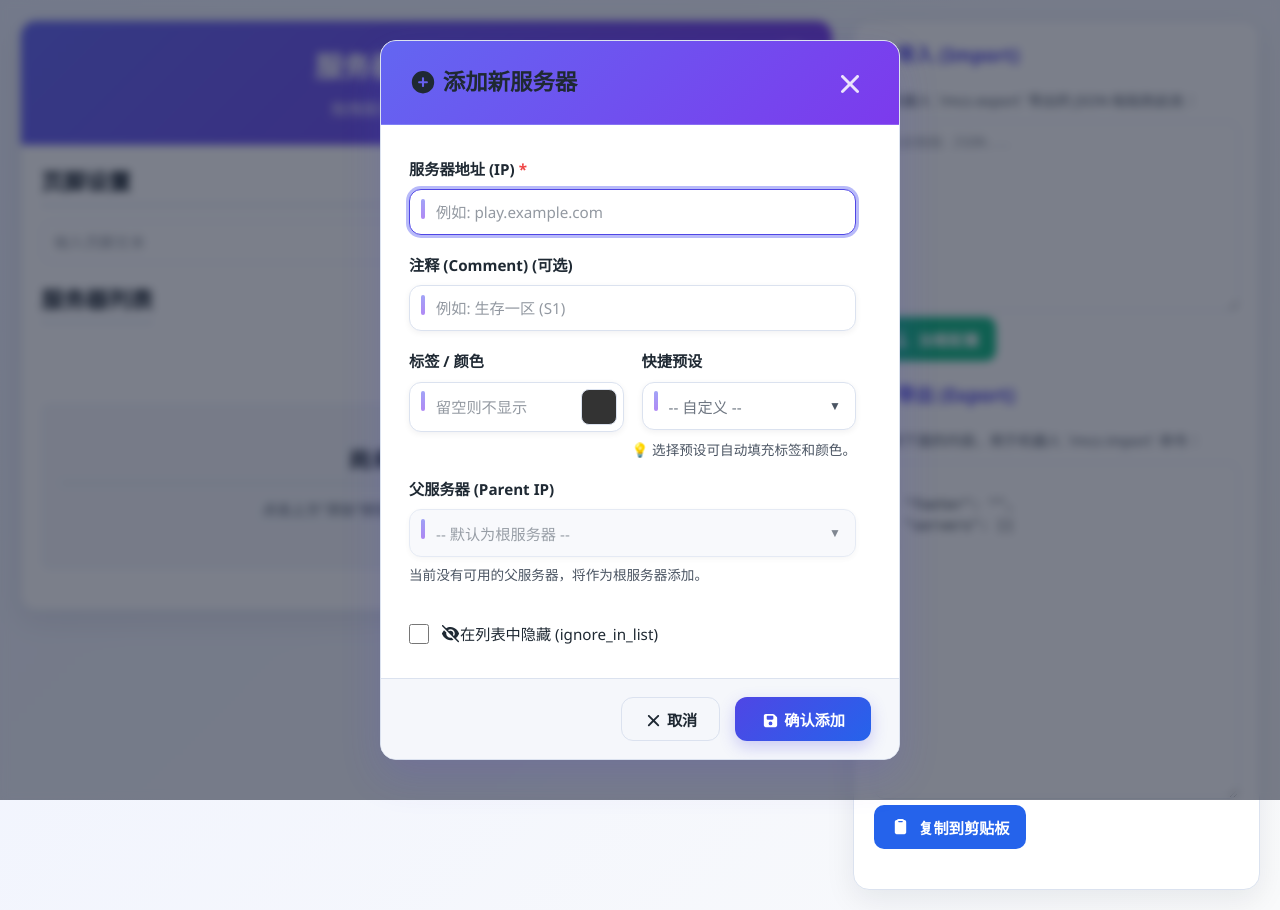
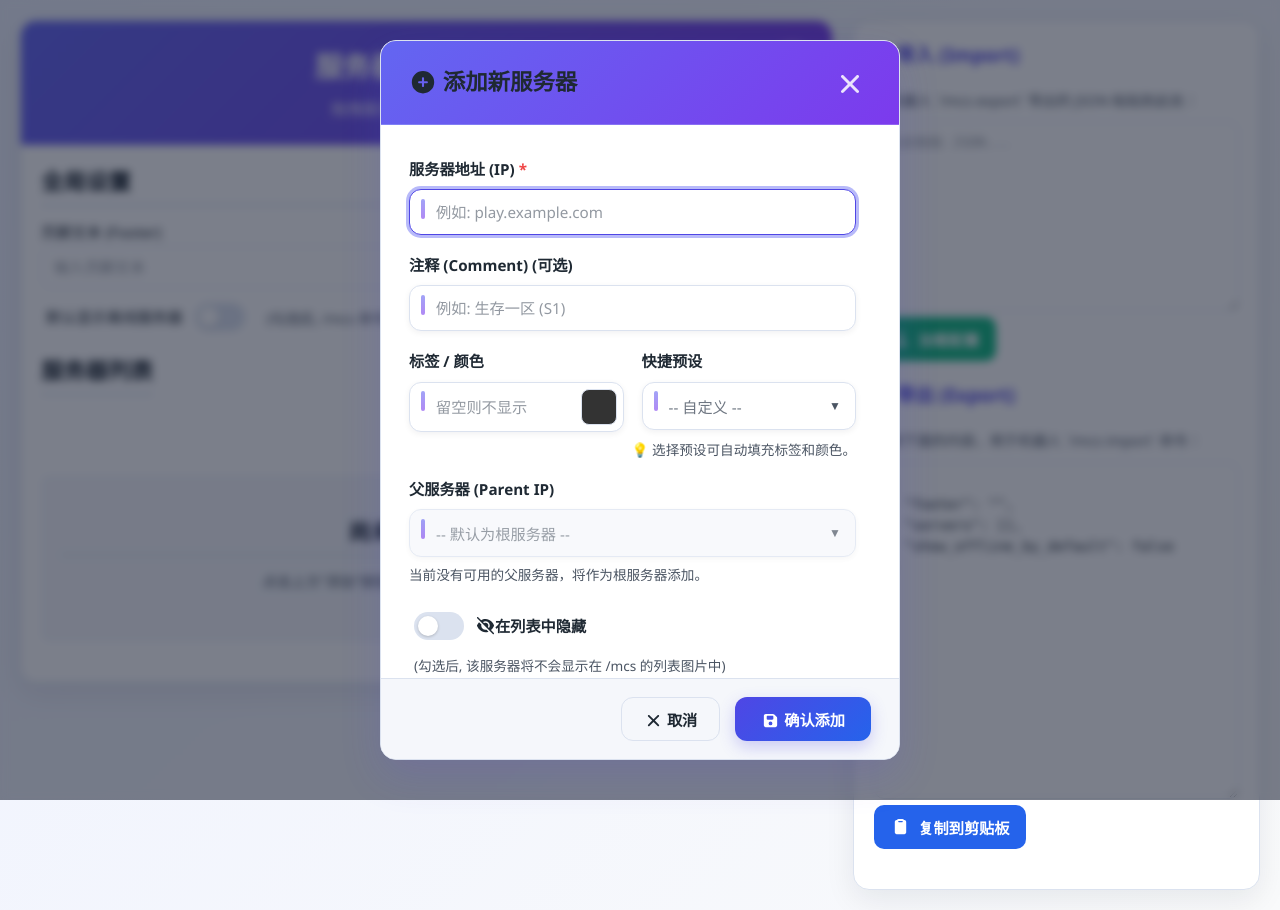
Before and after one commit to FlyingPig278/mcs-editor, a Vue app: page / in a window 1280 px wide. Both pictures are taken after a click on the button "+ 添加服务器". Built offline with nearby package versions, Linux system fonts and the light colour scheme; the HTML template or start-up script is replaced by a standard one.

Commit message:
feat: 新增全局配置选项，支持默认显示离线服务器功能

```diff
--- a/src/App.vue
+++ b/src/App.vue
@@ -46,7 +46,8 @@ const serverTypeLabels = {
 
 const config = ref({
   footer: "",
-  servers: []
+  servers: [],
+  show_offline_by_default: false // (v17.34) 新增：全局配置
 })
 
 const serverTree = ref([])
@@ -609,6 +610,14 @@ function buildTree(flatList) {
 function parseAndSetConfig(jsonString) {
   try {
     const data = JSON.parse(jsonString)
+
+    // (v17.34) 定义一个包含所有默认值的结构
+    const defaultConfig = {
+      footer: "",
+      servers: [],
+      show_offline_by_default: false
+    }
+
     if (data.servers && Array.isArray(data.servers)) {
       const ipSet = new Set();
       const duplicates = [];
@@ -633,9 +642,16 @@ function parseAndSetConfig(jsonString) {
 
       data.servers.sort((a, b) => a.priority - b.priority)
     } else {
-      data.servers = []
+      data.servers = [] // 确保 data.servers 总是一个数组
     }
-    config.value = data
+
+    // (v17.34) 核心：使用默认值填充 config，然后用加载的 data 覆盖它
+    config.value = {
+      ...defaultConfig,
+      ...data,
+      servers: data.servers // 确保 server 列表是已被处理过的
+    }
+
   } catch (e) {
     showAlert(e.message, "导入失败")
   }
@@ -859,8 +875,8 @@ onMounted(async () => {
   }
 
   // (v16 建议 5) 确保初始列表为空 (而不是依赖 defaultJsonString)
-  if (config.value.servers.length === 0) {
-    parseAndSetConfig(`{"footer": "", "servers": []}`);
+  if (config.value.servers.length === 0 && !config.value.footer) { // (v17.34) 检查是否真的为空
+    parseAndSetConfig(`{}`); // (v17.34) 解析空对象以触发默认值填充
   }
   const savedTheme = localStorage.getItem('theme')
   if (savedTheme) {
@@ -901,9 +917,27 @@ onBeforeUnmount(() => {
       <div class="panel-body">
 
         <div class="form-section">
-          <h3>页脚设置</h3>
+          <h3>全局设置</h3>
           <div class="form-group">
-            <input type="text" v-model="config.footer" placeholder="输入页脚文本" />
+            <label for="global-footer"
+              style="font-weight: normal; font-size: 0.95rem; color: var(--color-text-primary);">
+              页脚文本 (Footer)
+            </label>
+            <input id="global-footer" type="text" v-model="config.footer" placeholder="输入页脚文本" />
+          </div>
+
+          <div class="form-group-toggle">
+            <label for="global_show_offline" class="toggle-switch-label">
+              默认显示离线服务器
+            </label>
+            <label class="toggle-switch">
+              <input type="checkbox" v-model="config.show_offline_by_default" id="global_show_offline"
+                class="toggle-switch-input" />
+              <span class="toggle-switch-slider"></span>
+            </label>
+            <p class="form-help-text" style="margin-left: 10px; margin-top: 0; margin-bottom: 0;">
+              (勾选后, /mcs 命令将默认显示所有服务器, 相当于 /mcs all)
+            </p>
           </div>
         </div>
 
@@ -1242,15 +1276,24 @@ onBeforeUnmount(() => {
               </div>
 
               <div class="form-row">
-                <div class="form-group form-group-checkbox">
-                  <input type="checkbox" v-model="currentServerData.ignore_in_list"
-                    :id="'ignore_mod_' + sanitizeIpForId(currentServerData.ip || 'new')" class="styled-checkbox" />
-                  <label :for="'ignore_mod_' + sanitizeIpForId(currentServerData.ip || 'new')">
-                    <font-awesome-icon :icon="faEyeSlash" /> 在列表中隐藏 (ignore_in_list)
-                  </label>
+                <div style="padding-top: 10px;">
+                  <div class="form-group-toggle" style="margin-top: 0;">
+                    <label class="toggle-switch">
+                      <input type="checkbox" v-model="currentServerData.ignore_in_list"
+                        :id="'ignore_mod_' + sanitizeIpForId(currentServerData.ip || 'new')"
+                        class="toggle-switch-input" />
+                      <span class="toggle-switch-slider"></span>
+                    </label>
+                    <label :for="'ignore_mod_' + sanitizeIpForId(currentServerData.ip || 'new')"
+                      class="toggle-switch-label">
+                      <font-awesome-icon :icon="faEyeSlash" /> 在列表中隐藏
+                    </label>
+                  </div>
+                  <p class="form-help-text" style="margin-top: 8px; margin-bottom: 0; padding-left: 5px;">
+                    (勾选后, 该服务器将不会显示在 /mcs 的列表图片中)
+                  </p>
                 </div>
               </div>
-
             </div>
           </div>
 
@@ -2609,6 +2652,7 @@ html.dark-mode ::-webkit-scrollbar-thumb:hover {
 .btn-modal-cancel svg,
 .btn-modal-confirm svg,
 .form-group-checkbox label svg,
+.toggle-switch-label svg,
 .modal-header h3 svg {
   /* * 这是一个魔法数字，用于将 SVG 稍微向下移动一点
    * 使其在视觉上与文本的“中线”对齐
@@ -2757,6 +2801,90 @@ html.dark-mode ::-webkit-scrollbar-thumb:hover {
   /* <-- (修改) 悬停时图标变白 */
 }
 
+/* --- (v17.35) 新增：切换开关样式 --- */
+.form-group-toggle {
+  display: flex;
+  align-items: center;
+  /* 关键：修复对齐问题 */
+  gap: 12px;
+  margin-top: 15px;
+  padding-left: 5px;
+}
+
+.toggle-switch-label {
+  color: var(--color-text-primary);
+  font-weight: 500;
+  cursor: pointer;
+  user-select: none;
+  font-size: 0.95rem;
+  /* 匹配 .form-group-checkbox label */
+}
+
+.toggle-switch {
+  position: relative;
+  display: inline-block;
+  width: 50px;
+  /* 开关宽度 */
+  height: 28px;
+  /* 开关高度 */
+  flex-shrink: 0;
+  /* 防止被压缩 */
+}
+
+/* 隐藏默认的 checkbox */
+.toggle-switch-input {
+  opacity: 0;
+  width: 0;
+  height: 0;
+}
+
+/* 开关的 "轨道" */
+.toggle-switch-slider {
+  position: absolute;
+  cursor: pointer;
+  top: 0;
+  left: 0;
+  right: 0;
+  bottom: 0;
+  background-color: var(--color-border);
+  transition: .3s;
+  border-radius: 28px;
+  /* 圆角 */
+}
+
+/* 开关的 "滑块" (白色圆点) */
+.toggle-switch-slider:before {
+  position: absolute;
+  content: "";
+  height: 20px;
+  width: 20px;
+  left: 4px;
+  bottom: 4px;
+  background-color: white;
+  transition: .3s;
+  border-radius: 50%;
+  box-shadow: 0 1px 3px rgba(0, 0, 0, 0.2);
+  /* 轻微阴影 */
+}
+
+/* 选中时的样式：轨道变色 */
+.toggle-switch-input:checked+.toggle-switch-slider {
+  background-color: var(--color-primary);
+}
+
+/* 选中时的样式：滑块移动 */
+.toggle-switch-input:checked+.toggle-switch-slider:before {
+  transform: translateX(22px);
+  /* 移动距离: 50(宽) - 20(滑块) - 4(左距) - 4(右距) = 22px */
+}
+
+/* 焦点样式 (用于键盘导航) */
+.toggle-switch-input:focus-visible+.toggle-switch-slider {
+  box-shadow: 0 0 0 3px var(--color-focus-outline);
+}
+
+/* --- (v17.35) 切换开关样式结束 --- */
+
 /* --- (v17.22) 移动端适配：使用 HTML 包装器 --- */
 
 @media (max-width: 600px) {
```
